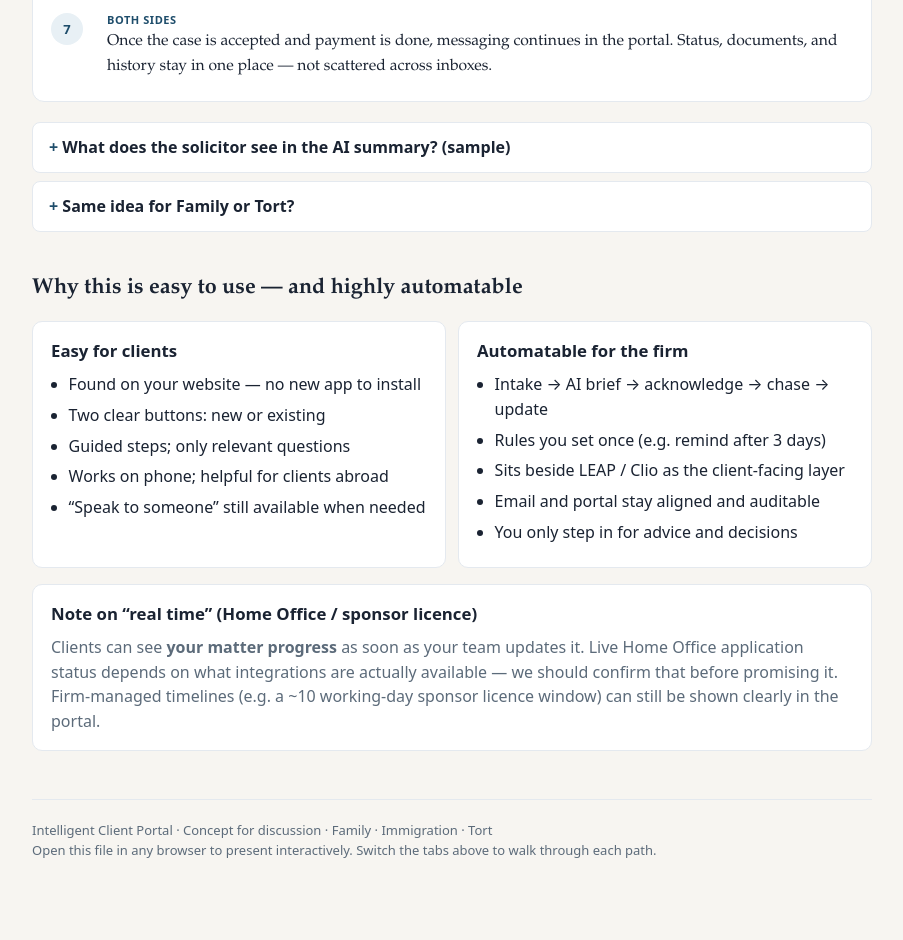
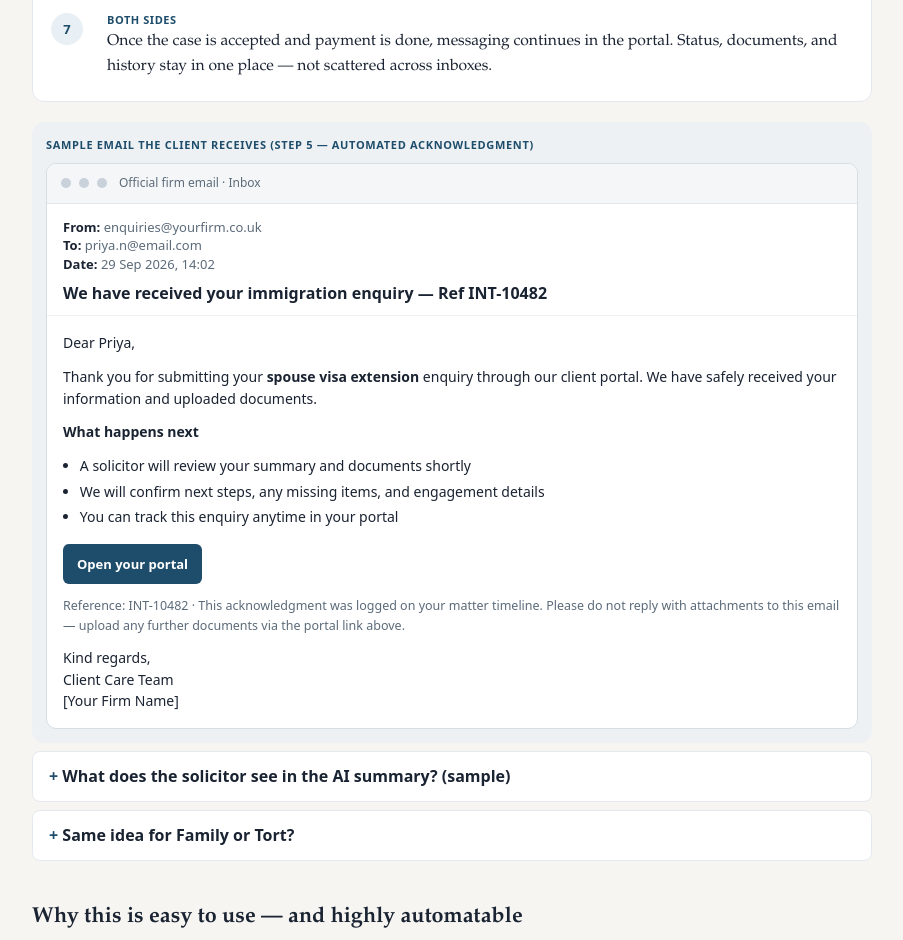
Before and after one commit to ayesha-test/law-portal-brief, a plain HTML site: page index.html in a window 1280 px wide. Shown: the part 2541-3481 px from the top of the page, without its empty margins (188-1091 px from the left). Drawn offline with Linux system fonts and the light colour scheme.

Commit message:
feat: add sample client emails to portal brief

```diff
--- a/index.html
+++ b/index.html
@@ -215,6 +215,84 @@
     details.faq[open] summary::before { content: "– "; }
     details.faq p { margin: 10px 0 0; color: var(--muted); font-size: 0.95rem; }
 
+    .email-mock {
+      margin: 18px 0 8px;
+      background: #eef1f4;
+      border-radius: 12px;
+      padding: 14px;
+      font-family: system-ui, -apple-system, "Segoe UI", sans-serif;
+    }
+    .email-mock .label {
+      font-size: 11px;
+      font-weight: 700;
+      letter-spacing: 0.06em;
+      text-transform: uppercase;
+      color: var(--accent);
+      margin: 0 0 10px;
+    }
+    .email-window {
+      background: #fff;
+      border: 1px solid #d5dde5;
+      border-radius: 10px;
+      overflow: hidden;
+    }
+    .email-chrome {
+      background: #f4f6f8;
+      border-bottom: 1px solid #e2e8ee;
+      padding: 10px 14px;
+      display: flex;
+      align-items: center;
+      gap: 8px;
+    }
+    .email-chrome .dot {
+      width: 10px; height: 10px; border-radius: 50%;
+      background: #c9d2db;
+    }
+    .email-chrome .app-name {
+      font-size: 12px;
+      color: var(--muted);
+      margin-left: 4px;
+    }
+    .email-meta {
+      padding: 14px 16px 10px;
+      border-bottom: 1px solid #eef1f4;
+      font-size: 13px;
+      color: var(--muted);
+      line-height: 1.45;
+    }
+    .email-meta strong { color: var(--ink); font-weight: 600; }
+    .email-meta .subject {
+      margin-top: 8px;
+      font-size: 16px;
+      font-weight: 700;
+      color: var(--ink);
+    }
+    .email-body {
+      padding: 16px;
+      font-size: 14px;
+      color: var(--ink);
+      line-height: 1.55;
+    }
+    .email-body p { margin: 0 0 12px; }
+    .email-body p:last-child { margin-bottom: 0; }
+    .email-body .btn {
+      display: inline-block;
+      margin: 4px 0 12px;
+      background: var(--accent);
+      color: #fff !important;
+      text-decoration: none;
+      font-weight: 600;
+      font-size: 13px;
+      padding: 10px 14px;
+      border-radius: 6px;
+    }
+    .email-body .muted { color: var(--muted); font-size: 12.5px; }
+    .email-body ul {
+      margin: 0 0 12px;
+      padding-left: 1.2em;
+    }
+    .email-body li { margin-bottom: 4px; }
+
     footer {
       margin-top: 48px;
       padding-top: 20px;
@@ -427,6 +505,41 @@
         </div>
       </div>
 
+      <div class="email-mock">
+        <p class="label">Sample email the client receives (step 5 — automated acknowledgment)</p>
+        <div class="email-window">
+          <div class="email-chrome">
+            <span class="dot"></span><span class="dot"></span><span class="dot"></span>
+            <span class="app-name">Official firm email · Inbox</span>
+          </div>
+          <div class="email-meta">
+            <div><strong>From:</strong> enquiries@yourfirm.co.uk</div>
+            <div><strong>To:</strong> priya.n@email.com</div>
+            <div><strong>Date:</strong> 29 Sep 2026, 14:02</div>
+            <div class="subject">We have received your immigration enquiry — Ref INT-10482</div>
+          </div>
+          <div class="email-body">
+            <p>Dear Priya,</p>
+            <p>
+              Thank you for submitting your <strong>spouse visa extension</strong> enquiry through our client portal.
+              We have safely received your information and uploaded documents.
+            </p>
+            <p><strong>What happens next</strong></p>
+            <ul>
+              <li>A solicitor will review your summary and documents shortly</li>
+              <li>We will confirm next steps, any missing items, and engagement details</li>
+              <li>You can track this enquiry anytime in your portal</li>
+            </ul>
+            <a class="btn" href="#">Open your portal</a>
+            <p class="muted">
+              Reference: INT-10482 · This acknowledgment was logged on your matter timeline.
+              Please do not reply with attachments to this email — upload any further documents via the portal link above.
+            </p>
+            <p>Kind regards,<br />Client Care Team<br />[Your Firm Name]</p>
+          </div>
+        </div>
+      </div>
+
       <details class="faq">
         <summary>What does the solicitor see in the AI summary? (sample)</summary>
         <p>
@@ -517,6 +630,42 @@
         </div>
       </div>
 
+      <div class="email-mock">
+        <p class="label">Sample email Amy receives (step 4 — automated reminder)</p>
+        <div class="email-window">
+          <div class="email-chrome">
+            <span class="dot"></span><span class="dot"></span><span class="dot"></span>
+            <span class="app-name">Official firm email · Inbox</span>
+          </div>
+          <div class="email-meta">
+            <div><strong>From:</strong> cases@yourfirm.co.uk</div>
+            <div><strong>To:</strong> amy.w@email.com</div>
+            <div><strong>Date:</strong> 15 Mar 2026, 09:00</div>
+            <div class="subject">Reminder: document still needed — Matter FAM-2281</div>
+          </div>
+          <div class="email-body">
+            <p>Dear Amy,</p>
+            <p>
+              This is a friendly reminder that we are still waiting for the following document on your matter
+              <strong>FAM-2281</strong>:
+            </p>
+            <ul>
+              <li><strong>Marriage certificate</strong> — requested by your solicitor on 12 Mar</li>
+            </ul>
+            <p>
+              Please upload it via your client portal when you can, so we can keep your matter moving
+              without delay.
+            </p>
+            <a class="btn" href="#">Upload document in portal</a>
+            <p class="muted">
+              Reminder 1 of a scheduled follow-up · Also visible on your portal timeline.
+              If you have already uploaded this, you can ignore this message.
+            </p>
+            <p>Kind regards,<br />[Solicitor Name]<br />[Your Firm Name]</p>
+          </div>
+        </div>
+      </div>
+
       <details class="faq">
         <summary>Sample timeline Amy (and the solicitor) would see</summary>
         <p>
```
